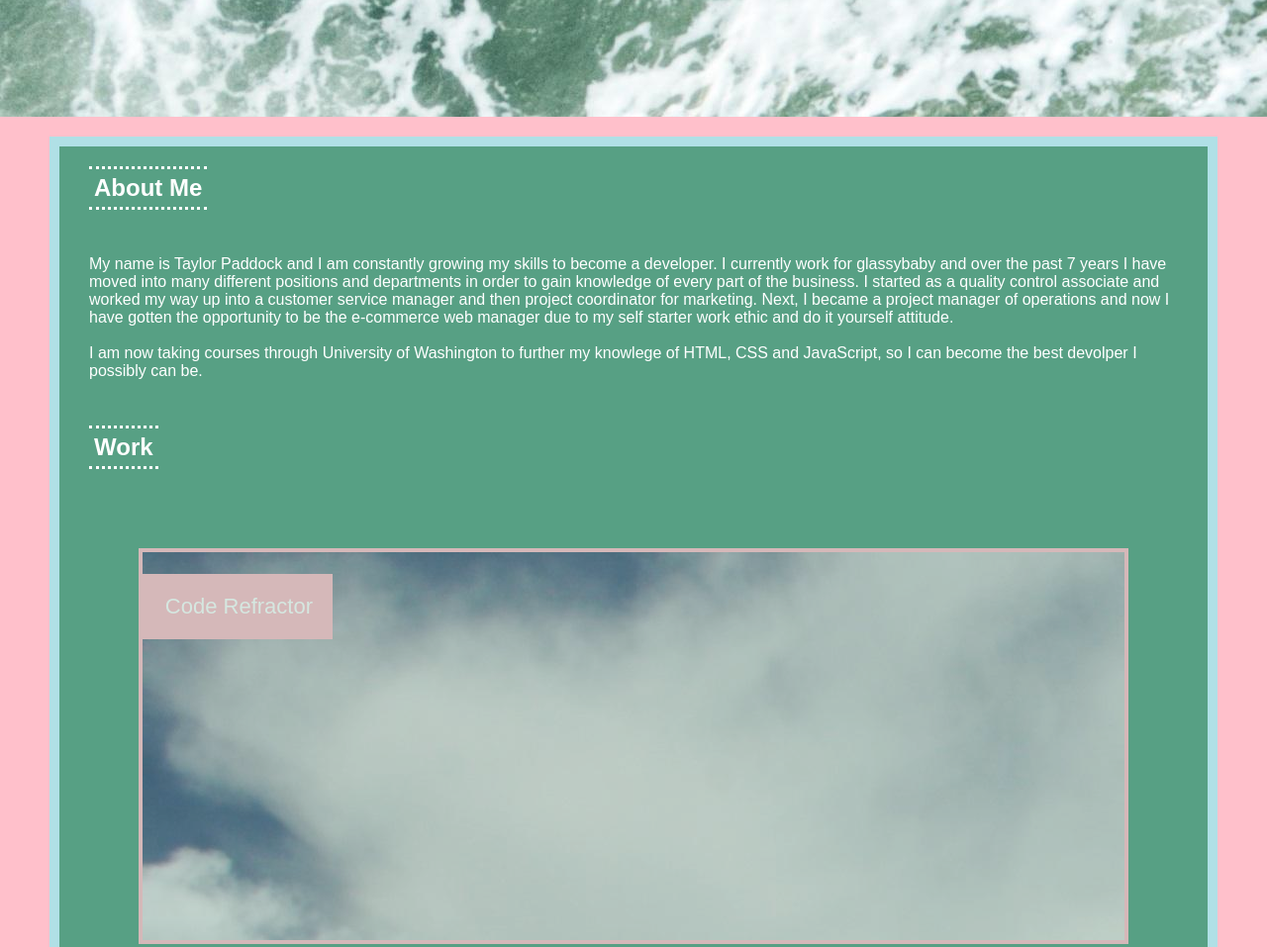
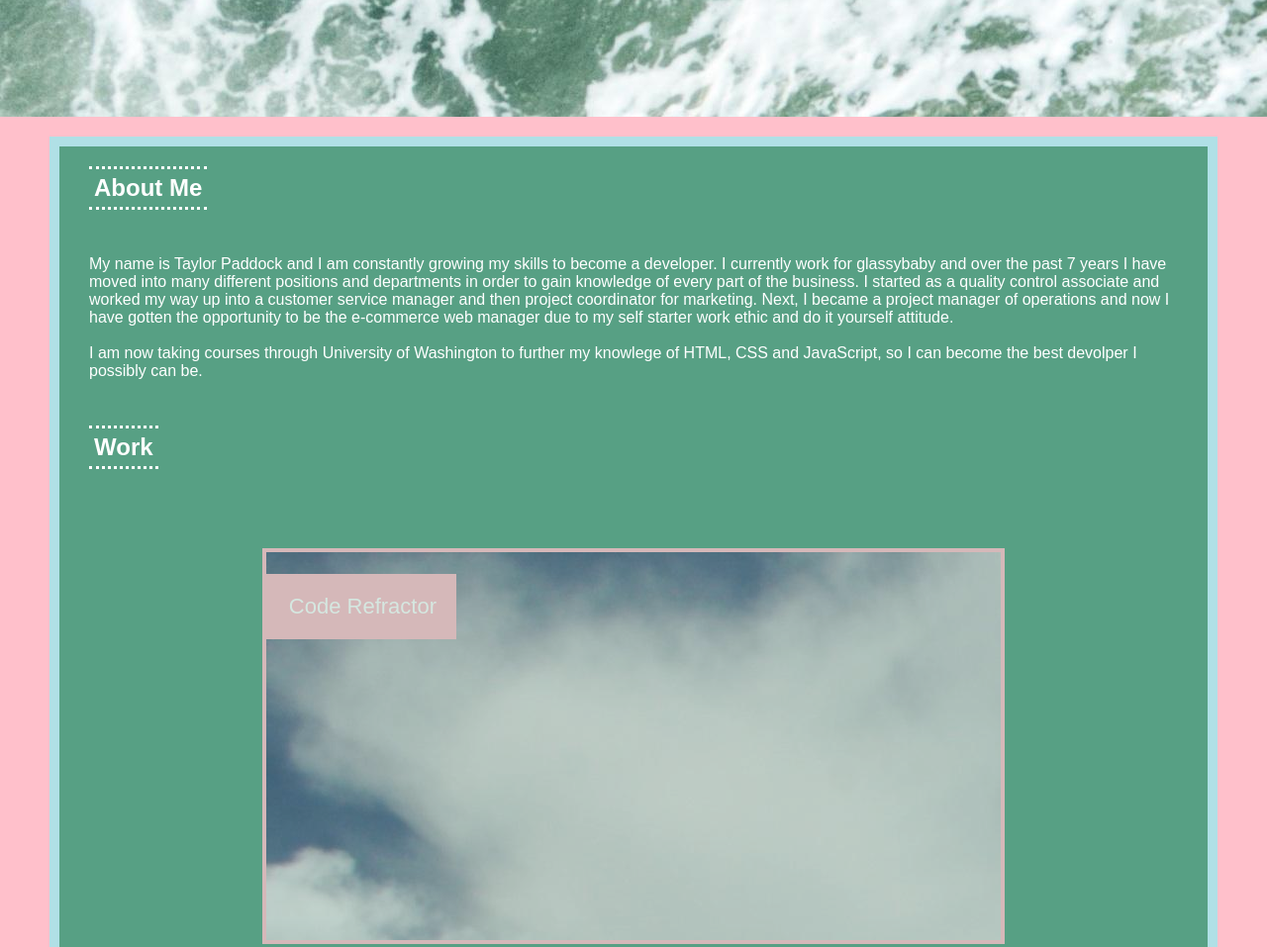
Before and after one commit to taylorpaddock/portfolio, a plain HTML site: page index.html in a window 1280 px wide. Shown: the part 420-1377 px from the top of the page at 99% size. Drawn offline with Linux system fonts and the light colour scheme.

Commit message:
updated readme, added more css elements

```diff
--- a/assets/css/style.css
+++ b/assets/css/style.css
@@ -94,7 +94,6 @@ main div .welcome {
 
 .section {
     display: flex;
-    flex: 1000px;
     flex-flow: column wrap;
     justify-content: center;
     margin: 20px 50px;
@@ -126,7 +125,7 @@ main div .welcome {
     border: 4px solid var(--pink);
     background-image: url("../images/sky.jpg");
     height: 400px;
-    width: 1000px;
+    width: 1200px;
     margin: 20px;
     opacity: 75%;
 }
@@ -222,7 +221,7 @@ main div .welcome {
     color: var(--pink)
 }
 
-@media all and (max-width: 1200px) {
+@media all and (max-width: 1300px) {
     .projects a .card-one {
         height: 400px;
         width: 750px;
@@ -276,7 +275,7 @@ main div .welcome {
     }
 }
 
-@media all and (max-width: 600px) {
+@media all and (max-width: 700px) {
     .navigation {
         flex-flow: column wrap;
         padding: 0;
@@ -295,6 +294,7 @@ main div .welcome {
 
     .projects {
         flex-flow: column wrap;
+        align-items: center;
         padding: 0px;
     }
 
```
Also changed, not shown: assets/images/taylors-portfolio.jpg (added), 1 other file.
